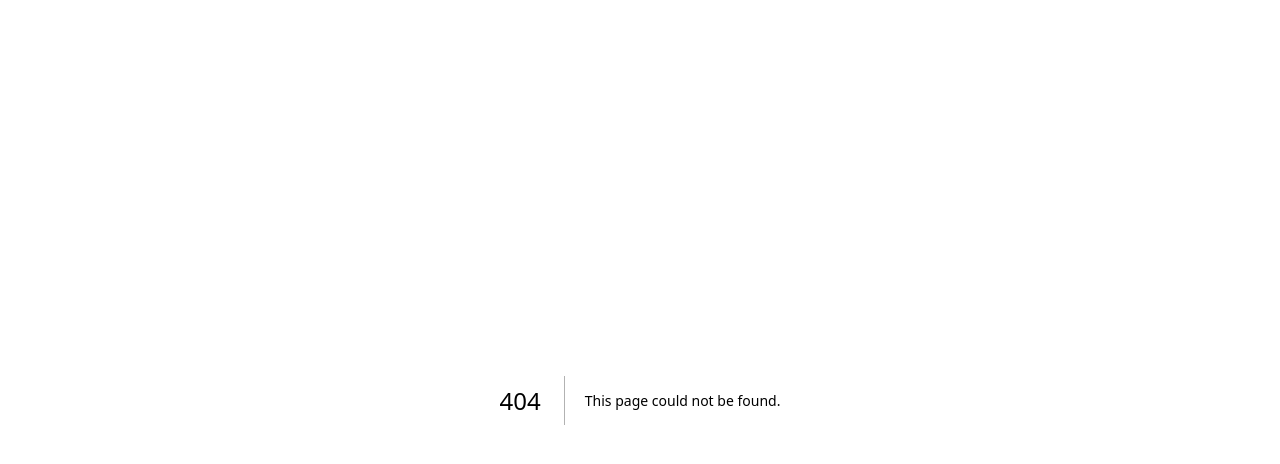
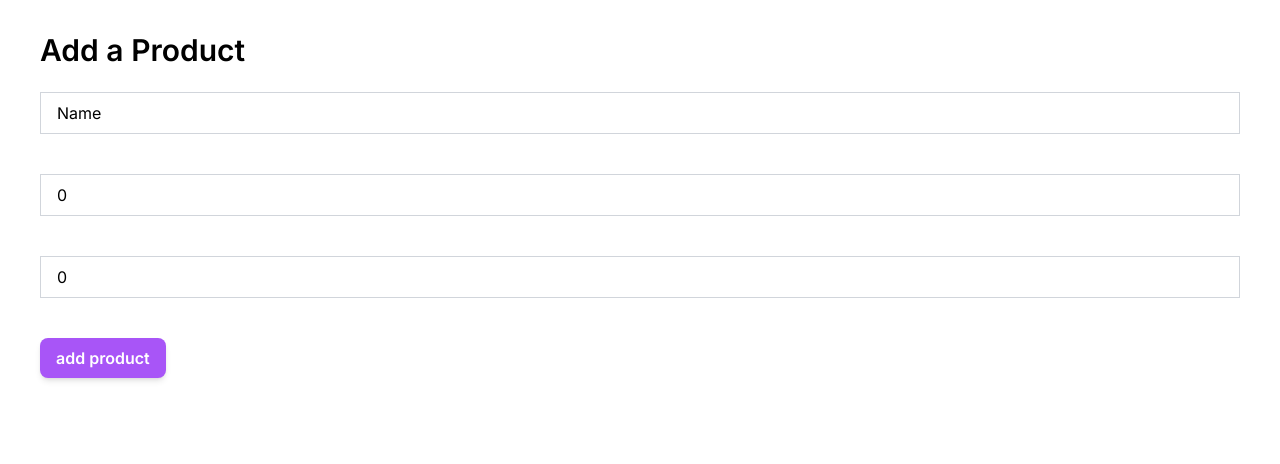
Before and after one commit to Soum-ik/Stock-managment, a Next.js app: page /addProduct in a window 1280 px wide. Before the commit this address had no page. Shown: the top 464 px of the page. Built offline with nearby package versions, Linux system fonts and the light colour scheme.

Commit message:
connect: mongodb database connected are successfully

```diff
--- a/app/addProduct/route.js
+++ b/app/addProduct/page.js
@@ -1,27 +1,29 @@
 "use client";
-
 import React, { useState } from "react";
 
-export const AddProduct = () => {
-  const [productForm, setProductForm] = useState({
-    name: "",
-    quantity: "",
-    price: "",
-  });
-  const handleChange = (e) => {
-    const { name, value } = e.target;
-    setProductForm((prevForm) => ({
-      ...prevForm,
-      [name]: value,
-    }));
-  };
+export default function AddProduct() {
+  const [name, setName] = useState("Name");
+  const [price, setPrice] = useState(0);
+  const [quantity, setQuantity] = useState(0);
+
   const addProduct = async (e) => {
     e.preventDefault();
+
     let result = await fetch("http://localhost:3000/api/products", {
       method: "POST",
-      body: JSON.stringify(productForm.name, productForm.price, productForm.quantity),
-    result =
+      body: JSON.stringify({
+        name,
+        price,
+        quantity,
+      }),
     });
+
+    console.log(result);
+    if (result.status === 200) {
+      alert("Your product successfully added");
+    } else {
+      alert("Failed to add product. Please try again.");
+    }
   };
 
   return (
@@ -29,55 +31,41 @@ export const AddProduct = () => {
       <h1 className="text-3xl font-semibold mb-6">Add a Product</h1>
 
       <form onSubmit={addProduct} className="space-y-10">
-        {/* Your input fields go here */}
         <input
-          value={productForm.name}
+          value={name}
           name="name"
-          onChange={handleChange}
+          onChange={(e) => setName(e.target.value)}
           placeholder="add your product name"
           type="text"
           id="name"
           className="w-full border border-gray-300 px-4 py-2 "
         />
         <input
-          value={productForm.price}
+          value={price}
           name="price"
-          onChange={handleChange}
-          type="text"
+          onChange={(e) => setPrice(e.target.value)}
+          type="number"
           placeholder="price"
           id="name"
           className="w-full border border-gray-300 px-4 py-2 "
         />
         <input
-          value={productForm.quantity}
+          value={quantity}
           name="quantity"
-          placeholder="quantity "
-          onChange={handleChange}
+          placeholder="quantity"
+          onChange={(e) => setQuantity(e.target.value)}
           type="text"
           id="name"
           className="w-full border border-gray-300 px-4 py-2 "
         />
-        {/* ... other input fields ... */}
 
         <button
           type="submit"
           className="bg-purple-500 hover:bg-purple-600 text-white px-4 py-2 rounded-lg shadow-md font-semibold"
         >
-          Add Product
+          {"add product"}
         </button>
       </form>
-
-      {/* Display the submitted data */}
-      {submittedData && (
-        <div>
-          <h1>Display data</h1>
-          <ol>
-            <li>Name: {submittedData.name}</li>
-            <li>Price: {submittedData.price}</li>
-            <li>Quantity: {submittedData.quantity}</li>
-          </ol>
-        </div>
-      )}
     </div>
   );
-};
+}
--- a/app/api/products/route.js
+++ b/app/api/products/route.js
@@ -5,7 +5,6 @@ import { NextResponse } from "next/server";
 export async function GET() {
   let data = [];
   try {
-    await mongoose.connect(process.env.conestionSTR);
     const data = await Product.find();
     console.log("SuccessFully connected", data);
     return NextResponse.json({ result: data, success: true });
@@ -14,10 +13,12 @@ export async function GET() {
     return NextResponse.json({ result: data });
   }
 }
+
 export async function POST(request) {
-  const payload = await request.json();
-  await mongoose.connect(process.env.conestionSTR);
-  let product = new Product();
-  const result = await product.save(payload);
+  const body = await request.json();
+  console.log(body);
+  let product = new Product(body);
+
+  const result = await product.save();
   return NextResponse.json({ result, success: true });
 }
--- a/app/page.js
+++ b/app/page.js
@@ -3,7 +3,6 @@ export default function Home() {
   return (
     <>
       <Header />
-
     </>
   );
 }
--- a/lib/model/product.js
+++ b/lib/model/product.js
@@ -1,10 +1,11 @@
 import mongoose from "mongoose";
+const conn = mongoose.createConnection(process.env.conestionSTR);
 
 const productModel = new mongoose.Schema({
   name: String,
   price: Number,
-  qualtity: Number,
+  cetagory: String,
 });
 
 export const Product =
-  mongoose.models.products || mongoose.model("products", productModel);
+  mongoose.models.products || conn.model("products", productModel);
```
